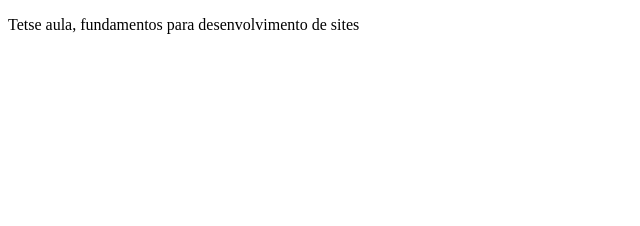
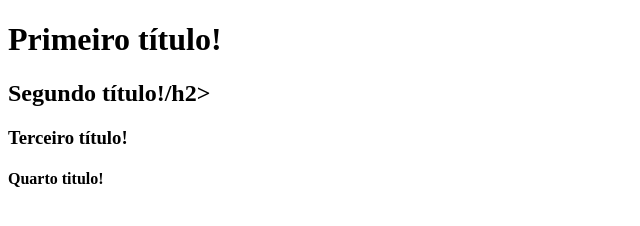
Before and after one commit to thiago-henrique-dev/HTML-e-CSS-com-Bootstrap-Essencial-para-Iniciantes, a plain HTML site: page index.html in a window 1280 px wide. Shown: the whole page, without its empty margins (0-640 px from the left). Drawn offline with Linux system fonts and the light colour scheme.

Commit message:
Hierarquia de Títulos em HTML

```diff
--- a/index.html
+++ b/index.html
@@ -7,7 +7,10 @@
     <title>Treinamentos</title>
 </head>
 <body>
-    <p>Tetse aula, fundamentos para desenvolvimento de sites</p>
+<h1>Primeiro título!</h1>
+<h2>Segundo título!/h2>
+<h3>Terceiro título!</h3>
+<h4>Quarto titulo!</h4>
 
 </body>
 </html>
```
